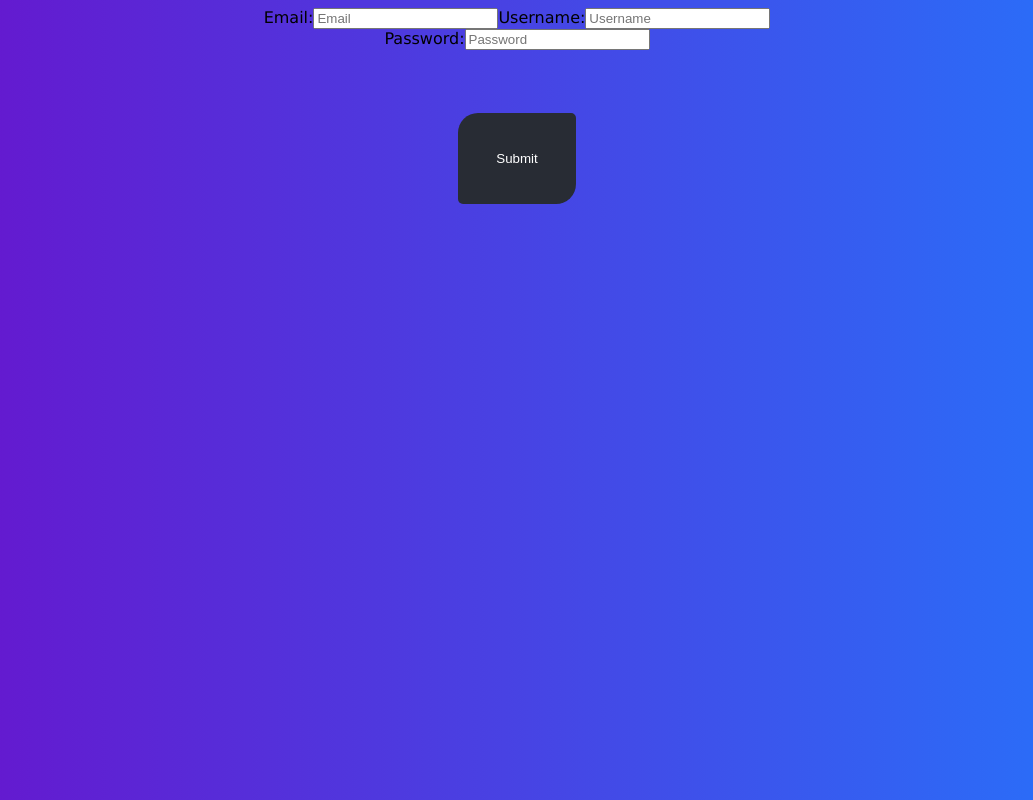
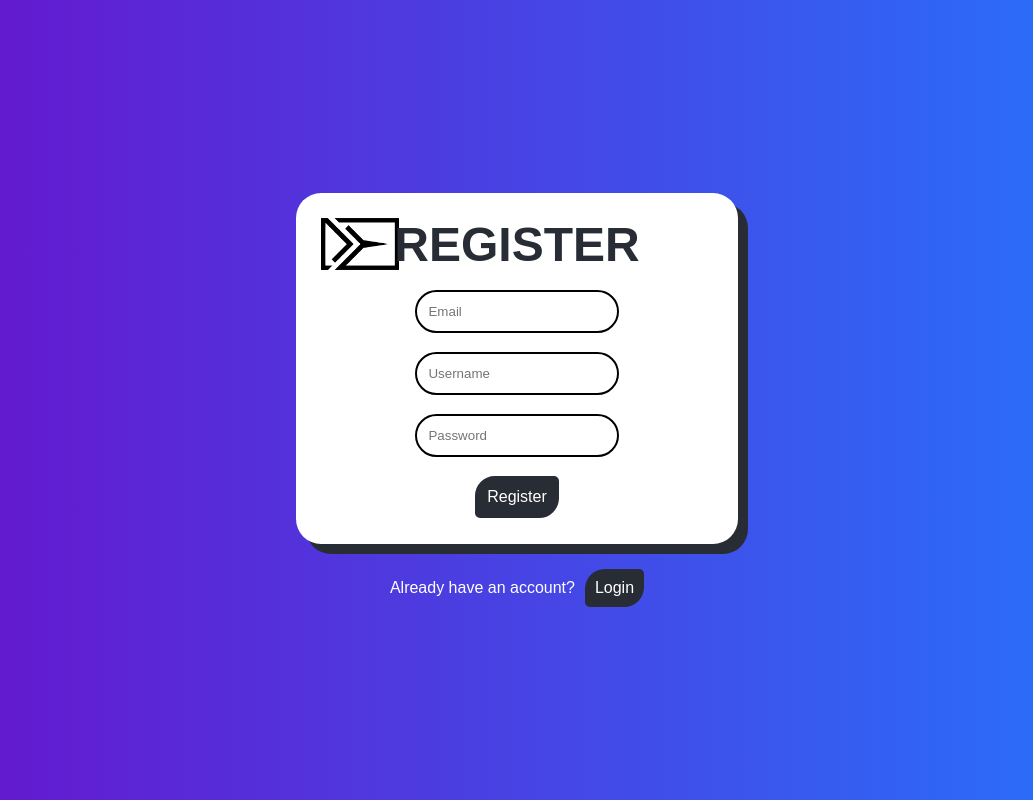
Before and after one commit to Dante-Masciotra/Password-Manager-Frontend, a React (Create React App) app: page /register in a window 1280 px wide. Shown: the whole page, without its empty margins (123-1156 px from the left). Built offline with nearby package versions, Linux system fonts and the light colour scheme.

Commit message:
Fixes on login page, and cleaned up register page as well.

```diff
--- a/src/components/Login/Login.css
+++ b/src/components/Login/Login.css
@@ -2,7 +2,9 @@
     box-sizing: border-box;
 }
 
-.login-wrapper {
+/* ------------- Wrapper/Container ------------- */
+
+.main-wrapper {
     font-family: 'Space Grotesk', sans-serif;
     display: flex;
     flex-direction: column;
@@ -11,27 +13,20 @@
     height: 98vh;
 }
 
-.login-container {
+.main-container {
     background: white;
     text-align: center;
     border-radius: 25px;
-    width: 30%;
+    width: 35%;
     padding: 2%;
     color: #282C34;
     margin: 0 auto;
     box-shadow: 10px 10px;
-    transition: all .2s ease-in-out;
 }
 
-.login-container img {
-    max-width: 30%;
-    max-height: 30%;
-    width: auto;
-    height: auto;
-    margin: 0 auto;
-}
+/* ------------- Form Elements ------------- */
 
-.login-container input {
+.main-container input {
     margin-bottom: 5%;
     padding: 3%;
     border-radius: 25px;
@@ -40,17 +35,16 @@
     transition: all .2s ease-in-out;
 }
 
-.login-container input:first-child {
+.main-container input:first-child {
     margin-top: 5%;
 }
 
-.login-container input:focus  {
+.main-container input:focus  {
     transform: scale(1.1);
     border: solid 1px black;
-    /* box-shadow: 3px 3px; */
 }
 
-.login-button {
+.main-button {
     font-size: 100%;
     background-color: #282C34;
     border-color: #282C34 !important;
@@ -61,11 +55,44 @@
     transition: all .2s ease-in-out;
 }
 
-.login-button:hover {
+.main-button:hover {
     cursor: pointer;
     transform: scale(1.1) rotate(2deg);
     background: #3b414e;
     border-color: #3b414e !important;
+}
+
+/* ------------- Title ------------- */
+
+.main-title {
+    position: relative;
+    text-align: center;
+    display: flex;
+    align-items: center;
+}
+
+.main-title img {
+    display: inline;
+    max-width: 20%;
+    max-height: 20%;
+    width: auto;
+    height: auto;
+}
+
+.main-title h1 {
+    font-size: 300%;
+    position: absolute;
+    left: 50%;
+    transform: translateX(-50%);
+    font-family: 'Outfit', sans-serif;
+}
+
+/* ------------- Error ------------- */
+
+.main-error p {
+    font-family: 'Open Sans', sans-serif;
+    color: red;
+    margin: 0 0 5% 0;
 }
 
 .register {
@@ -74,6 +101,7 @@
     color: white;
     margin-top: 2%;
 }
+
 .register p {
     display: inline;
     margin: 0;
@@ -95,8 +123,4 @@
     border-color: #3b414e !important;
 }
 
-/* @media screen and (max-width: 750px) {
-
-} */
-
-@import url('https://fonts.googleapis.com/css2?family=Space+Grotesk&display=swap');
+@import url('https://fonts.googleapis.com/css2?family=Open+Sans&family=Outfit:wght@700&family=Space+Grotesk&display=swap');
--- a/src/components/Login/Login.js
+++ b/src/components/Login/Login.js
@@ -38,9 +38,12 @@ function Login() {
 	}
 	return (
 		<>
-			<div className="login-wrapper">
-				<div className="login-container">
-					<img src={ require("./logo-black.png") } alt=""></img>
+			<div className="main-wrapper">
+				<div className="main-container">
+					<div className="main-title">
+						<img src={ require("./logo-black.png") } alt="" />
+						<h1>LOGIN</h1>
+					</div>
 					<form onSubmit={submitForm}>
 							<input
 								type="text"
@@ -57,8 +60,9 @@ function Login() {
 								placeholder="Password"
 								onChange={e => setPassword(e.target.value)}
 							/>
+							<div className="main-error">{message && <p>{message}</p>}</div>
+							<input className="main-button" type="submit" value="Login" />
 							<br />
-							<input className="login-button" type="submit" value="Submit" /><br/>
 							<a href="http://localhost:3000/dashboard">Temp button to go to dashboard</a>.
 					</form>
 				</div>
@@ -69,7 +73,6 @@ function Login() {
 					<a href="http://localhost:3000/register">Sign Up</a>
 				</div>
 			</div>
-			<div>{message && <p>{message}</p>}</div>
 		</>
 	);
 }
--- a/src/components/Register/Register.css
+++ b/src/components/Register/Register.css
@@ -1,30 +1,3 @@
-.register-container {
-	background: white;
-	text-align: center;
-	border-radius: 25px;
-	width: 30%;
-	padding: 5%;
-	color: #282c34;
-	margin: auto;
+.main-container input:last-child {
+	margin-bottom: 0;
 }
-.register-container input {
-	margin-bottom: 5%;
-	padding: 3%;
-	border-radius: 25px;
-}
-
-.register-button {
-	background-color: #282c34;
-	border-radius: 20px 5px 20px 5px !important;
-	padding: 3% !important;
-	margin-top: 5%;
-	color: white;
-	border: none;
-	transition: all 0.2s ease-in-out;
-}
-
-.register-button:hover {
-	cursor: pointer;
-	transform: scale(1.1);
-	background: #3b414e;
-}
--- a/src/components/Register/Register.js
+++ b/src/components/Register/Register.js
@@ -35,8 +35,13 @@ const Register = () => {
 	};
 	return (
 		<>
-			<form classname="register-container" onSubmit={submitForm}>
-				<label for="email">Email:</label>
+			<div className="main-wrapper">
+				<div className="main-container">
+					<div className="main-title">
+						<img src={ require("./logo-black.png") } alt="" />
+						<h1>REGISTER</h1>
+					</div>
+					<form onSubmit={submitForm}>
 						<input
 							type="email"
 							id="email"
@@ -44,7 +49,7 @@ const Register = () => {
 							placeholder="Email"
 							onChange={(e) => setEmail(e.target.value)}
 						/>
-				<label for="username">Username:</label>
+						<br />
 						<input
 							type="text"
 							id="username"
@@ -53,7 +58,6 @@ const Register = () => {
 							onChange={(e) => setUsername(e.target.value)}
 						/>
 						<br />
-				<label for="password">Password:</label>
 						<input
 							type="password"
 							id="password"
@@ -61,10 +65,17 @@ const Register = () => {
 							placeholder="Password"
 							onChange={(e) => setPassword(e.target.value)}
 						/>
-				<br />
-				<input className="register-button" type="submit" value="Submit" />
+						<div className="main-error">{message && <p>{message}</p>}</div>
+						<input className="main-button" type="submit" value="Register" />
 					</form>
-			<div>{message && <p>{message}</p>}</div>
+				</div>
+				<div className="register">
+					<p>
+						Already have an account?
+					</p>
+					<a href="http://localhost:3000">Login</a>
+				</div>
+			</div>
 		</>
 	);
 };
```
Also changed, not shown: src/components/Register/logo-black.png (added). Lines whose indentation alone changed are shown as unchanged.
